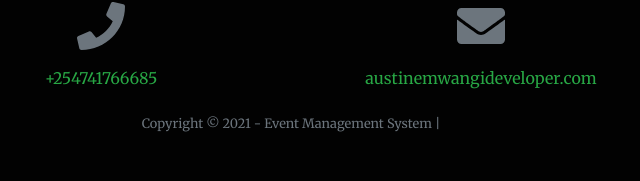
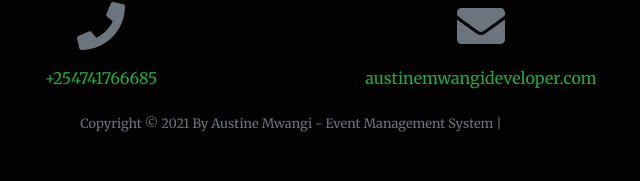
Before and after one commit to Skylahaustine/ChurchillEventsManagent, a PHP site: page /index.php in a window 1280 px wide. Shown: the part 703-884 px from the top of the page, without its empty margins (349-989 px from the left). Run offline with PHP 8.4, Linux system fonts and the light colour scheme; data comes from the database, SQL or seed files in the repository; data that the repository does not hold is empty; some libraries are stand-ins or nearby versions.

Commit message:
copyright

```diff
--- a/index.php
+++ b/index.php
@@ -153,13 +153,13 @@
                     </div>
                     <div class="col-lg-4 mr-auto text-center">
                         <i class="fas fa-envelope fa-3x mb-3 text-muted"></i>
-                        <!-- Make sure to change the email address in BOTH the anchor text and the link target below!-->
+
                         <a class="d-block text-success" href="mailto:<?php echo $_SESSION['system']['email'] ?>"><?php echo $_SESSION['system']['email'] ?></a>
                     </div>
                 </div>
             </div>
             <br>
-            <div class="container"><div class="small text-center text-muted">Copyright © 2021 - <?php echo $_SESSION['system']['name'] ?> | <a class="text-success" href="https://stinesrealsoftware.me/" target="_blank"></a></div></div>
+            <div class="container"><div class="small text-center text-muted">Copyright © 2021  By Austine Mwangi  - <?php echo $_SESSION['system']['name'] ?> | <a class="text-success" href="https://stinesrealsoftware.me/" target="_blank"></a></div></div>
         </footer>
 
        <?php include('footer.php') ?>
```
